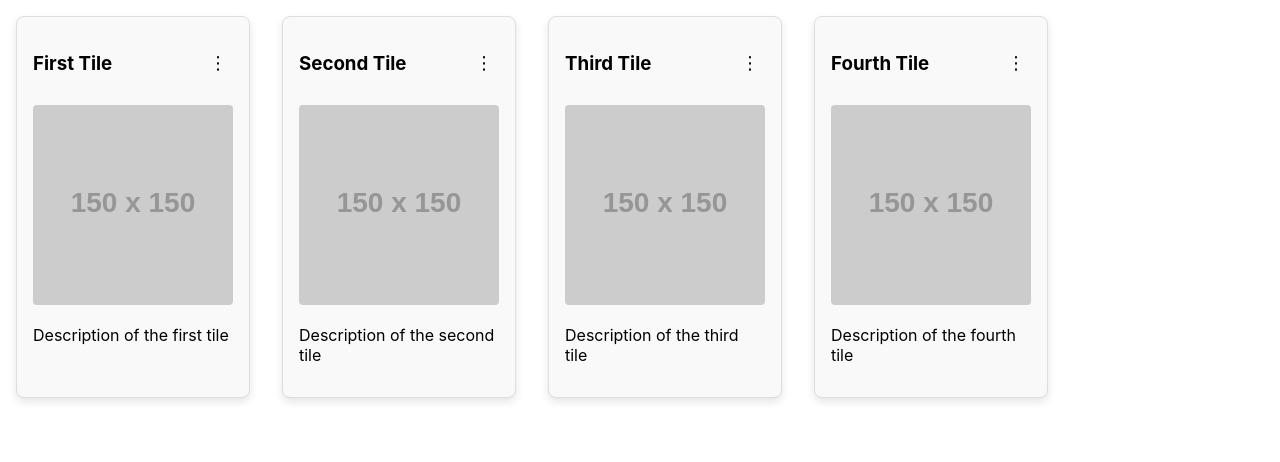
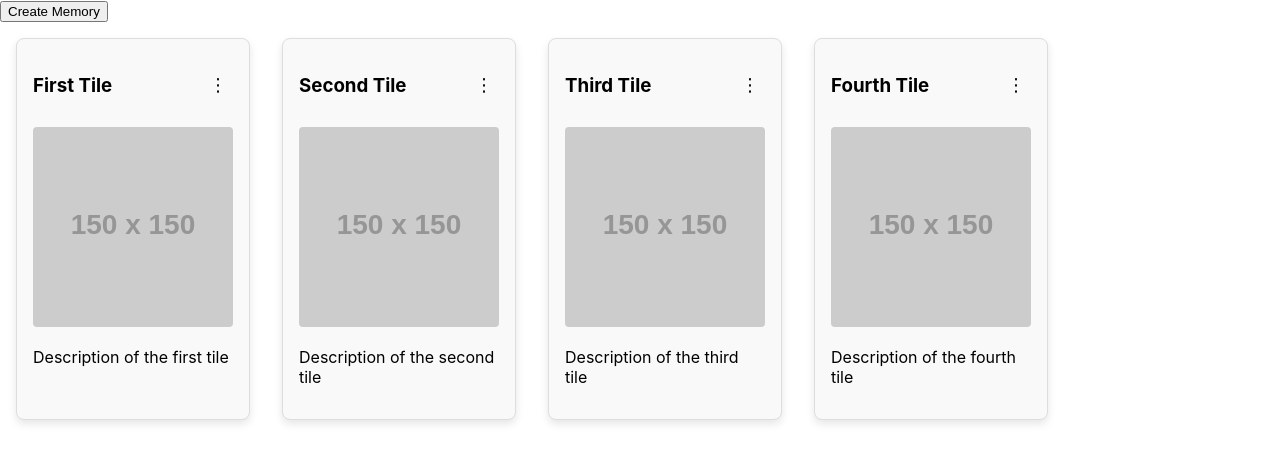
Before and after one commit to htn-2024/client, a React (Create React App) app: page /gallery in a window 1280 px wide. Shown: the top 462 px of the page. Built offline with nearby package versions, Linux system fonts and the light colour scheme.

Commit message:
fix flow

```diff
--- a/src/pages/createForm.js
+++ b/src/pages/createForm.js
@@ -147,6 +147,7 @@ const MyForm = () => {
 
     setIsUploading(false);
     alert('Memory created successfully!');
+    window.location.href = '/gallery';
   };
 
 
--- a/src/pages/gallery.js
+++ b/src/pages/gallery.js
@@ -38,7 +38,15 @@ const Gallery = () => {
     alert(`Delete tile with ID: ${id}`);
   };
 
+  const handleCreateMemory = () => {
+    window.location.href = '/create-memory';
+  };
+
   return (
+    <div style={styles.galleryPage}>
+      <button style={styles.createButton} onClick={handleCreateMemory}>
+        Create Memory
+      </button>
       <div style={styles.galleryContainer}>
         {tilesData.map((tile) => (
           <MemoryTile
@@ -51,6 +59,7 @@ const Gallery = () => {
           />
         ))}
       </div>
+    </div>
   );
 };
 
--- a/src/pages/loginPage.js
+++ b/src/pages/loginPage.js
@@ -5,7 +5,7 @@ const LoginPage = () => {
   return (
     <div>
       Page for google auth
-      <button onClick={() => {window.location.href = "/create-memory";}}>Go to gallery</button>
+      <button onClick={() => {window.location.href = "/gallery";}}>Go to gallery</button>
     </div>
   );
 };
```
Lines whose indentation alone changed are shown as unchanged.
